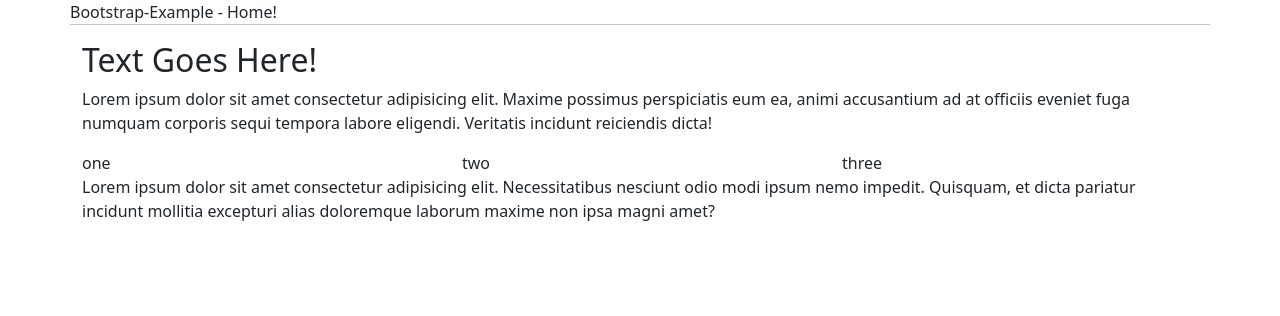
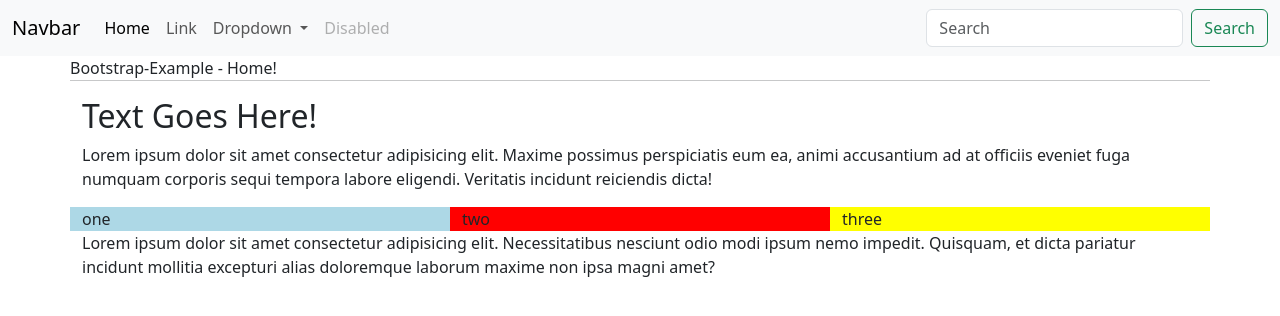
Before and after one commit to Dgonza19/bootstrap-example, a plain HTML site: page index.html in a window 1280 px wide. Drawn offline with nearby package versions, Linux system fonts and the light colour scheme.

Commit message:
Added a NavBar

```diff
--- a/index.html
+++ b/index.html
@@ -7,11 +7,47 @@
   <title>bootstrap-example - home!</title>
   <link href="https://cdn.jsdelivr.net/npm/bootstrap@5.3.2/dist/css/bootstrap.min.css" rel="stylesheet"
     integrity="sha384-T3c6CoIi6uLrA9TneNEoa7RxnatzjcDSCmG1MXxSR1GAsXEV/Dwwykc2MPK8M2HN" crossorigin="anonymous">
+    <link rel="stylesheet" href="css/styles.css">
 </head>
 
 <body>
 
-  <header></header>
+  <header><nav class="navbar navbar-expand-lg bg-body-tertiary">
+    <div class="container-fluid">
+      <a class="navbar-brand" href="#">Navbar</a>
+      <button class="navbar-toggler" type="button" data-bs-toggle="collapse" data-bs-target="#navbarSupportedContent" aria-controls="navbarSupportedContent" aria-expanded="false" aria-label="Toggle navigation">
+        <span class="navbar-toggler-icon"></span>
+      </button>
+      <div class="collapse navbar-collapse" id="navbarSupportedContent">
+        <ul class="navbar-nav me-auto mb-2 mb-lg-0">
+          <li class="nav-item">
+            <a class="nav-link active" aria-current="page" href="#">Home</a>
+          </li>
+          <li class="nav-item">
+            <a class="nav-link" href="#">Link</a>
+          </li>
+          <li class="nav-item dropdown">
+            <a class="nav-link dropdown-toggle" href="#" role="button" data-bs-toggle="dropdown" aria-expanded="false">
+              Dropdown
+            </a>
+            <ul class="dropdown-menu">
+              <li><a class="dropdown-item" href="#">Action</a></li>
+              <li><a class="dropdown-item" href="#">Another action</a></li>
+              <li><hr class="dropdown-divider"></li>
+              <li><a class="dropdown-item" href="#">Something else here</a></li>
+            </ul>
+          </li>
+          <li class="nav-item">
+            <a class="nav-link disabled" aria-disabled="true">Disabled</a>
+          </li>
+        </ul>
+        <form class="d-flex" role="search">
+          <input class="form-control me-2" type="search" placeholder="Search" aria-label="Search">
+          <button class="btn btn-outline-success" type="submit">Search</button>
+        </form>
+      </div>
+    </div>
+  </nav></header>
 
   <main class="container">
 
```
